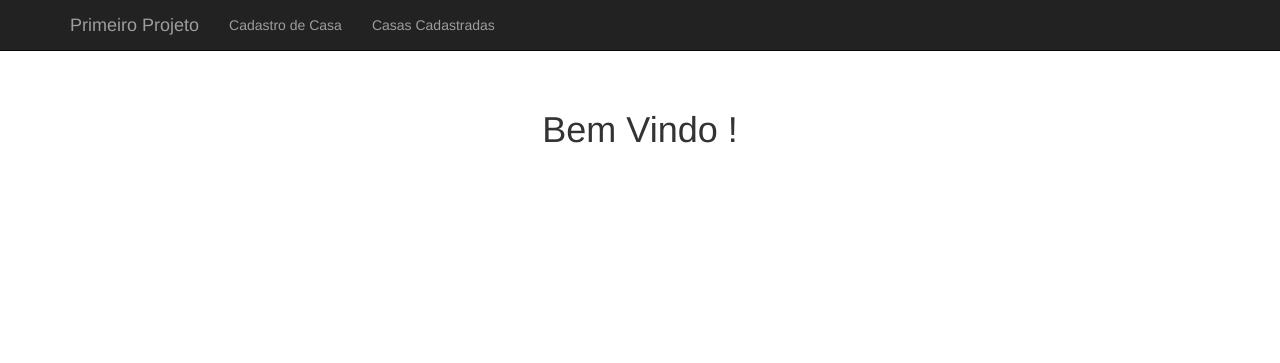
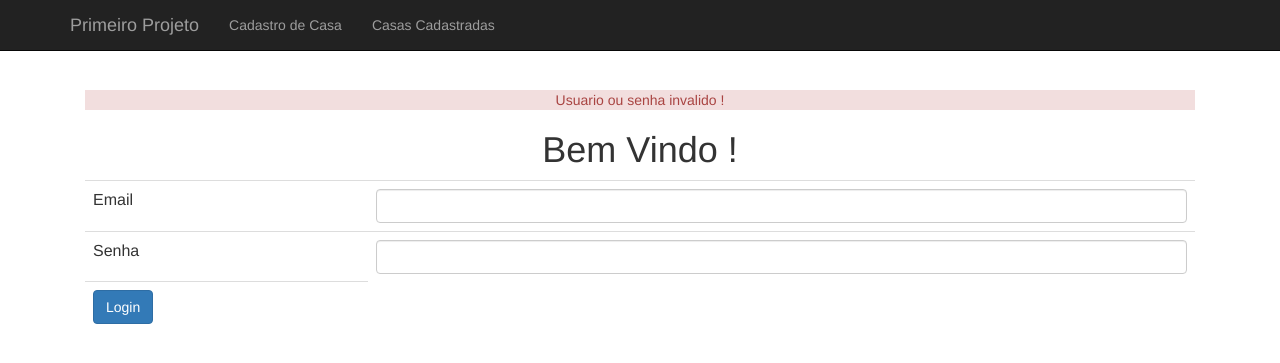
Before and after one commit to VictorProjetos/primeiroProjeto, a PHP site: page /index.php?logado=0 in a window 1280 px wide. Shown: the top 363 px of the page. Run offline with PHP 8.4, Linux system fonts and the light colour scheme.

Commit message:
Inicio do desenvolvimento da funcionalidade de Login

```diff
--- a/index.php
+++ b/index.php
@@ -1,5 +1,26 @@
-<?php include("cabecalho.php")?>
+<?php include("cabecalho.php");
 
-    <h1>Bem Vindo !</h1>
+if(isset($_GET["logado"]) && $_GET["logado"]==true){ ?>
+    <p class="alert-success">Logado com sucesso !</p>
+<?php }
+if (isset($_GET["logado"]) && $_GET["logado"]==false){ ?>
+    <p class="alert-danger">Usuario ou senha invalido !</p>
+<?php } ?>
+<h1>Bem Vindo !</h1>
 
+<form action="login.php" method="POST">
+    <table class="table">
+        <tr>
+            <td>Email</td>
+            <td><input class="form-control" type="email" name="email"></td>
+        </tr>
+        <tr>
+            <td>Senha</td>
+            <td><input class="form-control" type="password" name="senha"></td>
+        </tr>
+        <tr>
+            <td><button class="btn btn-primary">Login</button></td>
+        </tr>
+    </table>
+</form>
 <?php include("rodape.php")?>
```
Also changed, not shown: funcoes.php (+8 -0 lines), login.php (added, +11 -0 lines).
